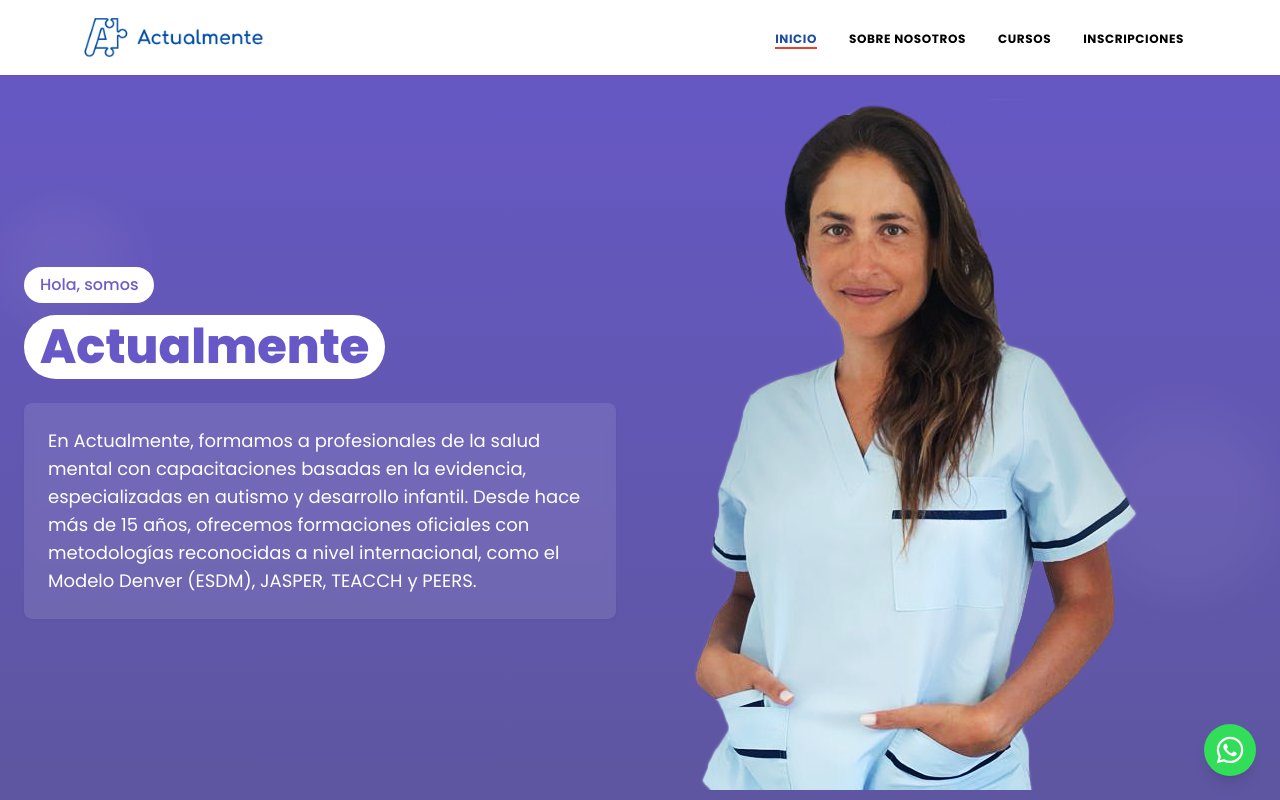
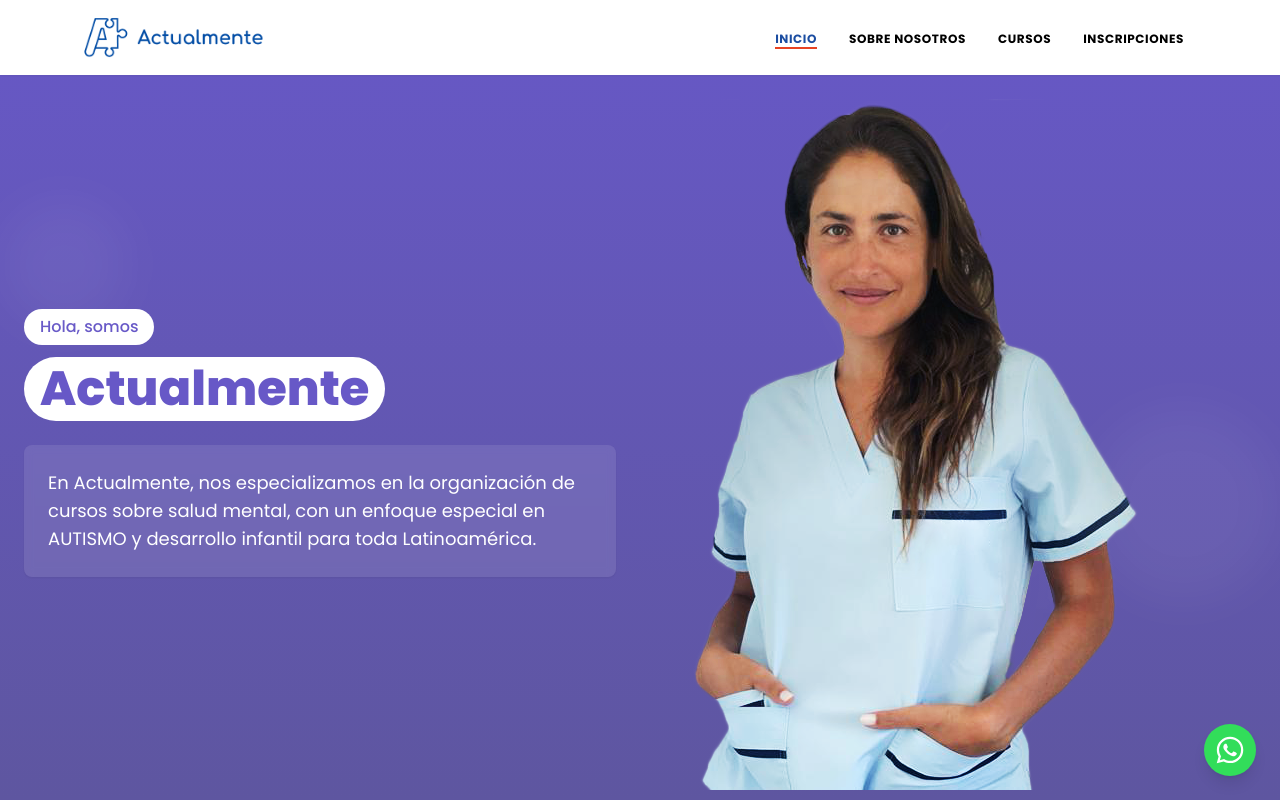
Before and after one commit to tomaslami/act-upd, a Next.js app: page /sobre-nosotros in a window 1280 px wide. Shown: the top 800 px of the page. Built offline with nearby package versions, Linux system fonts and the light colour scheme; no server answers.

Commit message:
fix: update AboutUs section to clarify focus on mental health courses

```diff
--- a/src/components/AboutUs.tsx
+++ b/src/components/AboutUs.tsx
@@ -27,8 +27,7 @@ export default function AboutSection() {
             <Card className="bg-white/10 border-none backdrop-blur-sm">
               <CardContent className="p-6">
                 <p className="text-white text-base md:text-lg leading-relaxed">
-                En Actualmente, formamos a profesionales de la salud mental con capacitaciones basadas en la evidencia, especializadas en autismo y desarrollo infantil. Desde hace más de 15 años, ofrecemos formaciones oficiales con metodologías reconocidas a nivel internacional, como el Modelo Denver (ESDM), JASPER, TEACCH y PEERS.
-
+                En Actualmente, nos especializamos en la organización de cursos sobre salud mental, con un enfoque especial en AUTISMO y desarrollo infantil para toda Latinoamérica.
                 </p>
               </CardContent>
             </Card>
```
